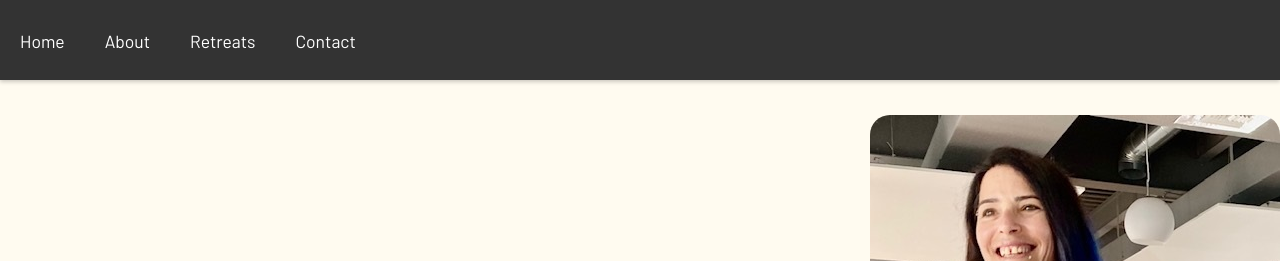
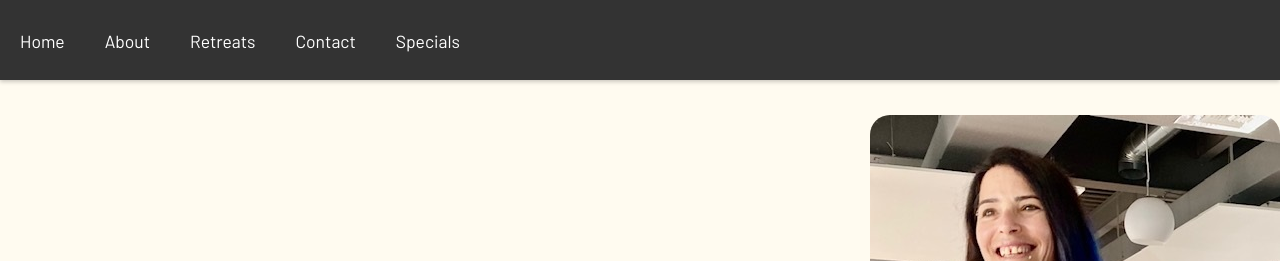
Before and after one commit to avsan-j/ReNsense-website, a plain HTML site: page docs/about.html in a window 1280 px wide. Shown: the top 261 px of the page. Drawn offline with nearby package versions, Linux system fonts and the light colour scheme.

Commit message:
Update about.html

```diff
--- a/docs/about.html
+++ b/docs/about.html
@@ -26,6 +26,7 @@
                 <li><a href="/about.html">About</a></li>
                 <li><a href="/retreats.html">Retreats</a></li>
                 <li><a href = "/contact.html">Contact</a></li>
+                <li><a href = "/specials.html">Specials</a></li>
             </ul>
         </nav>
     </div>
```
